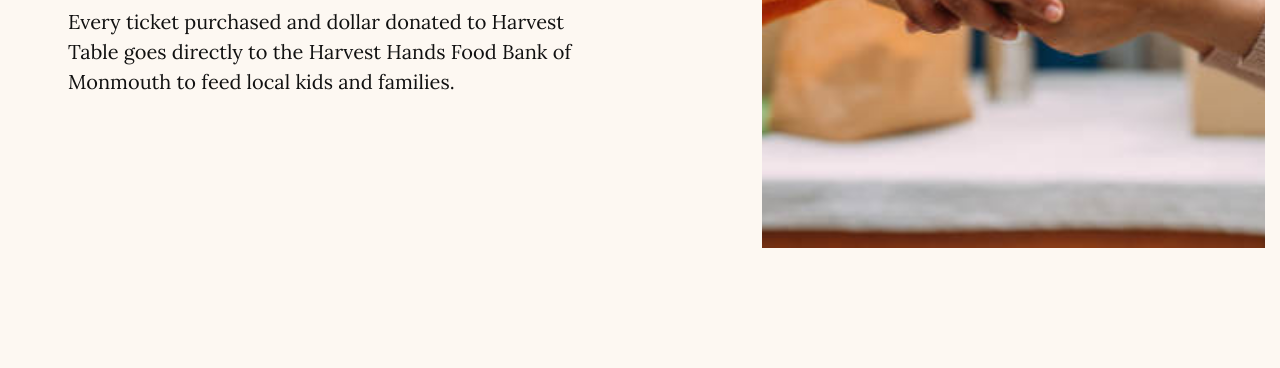
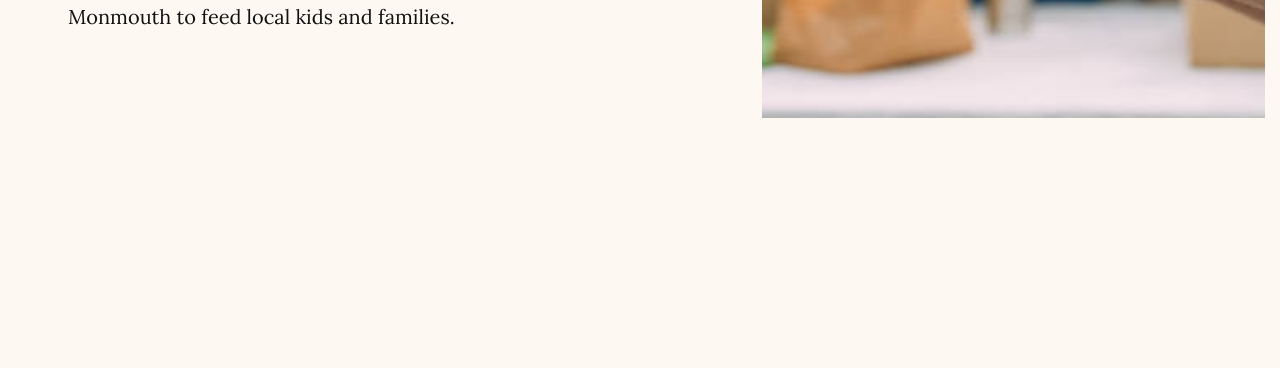
Before and after one commit to DylnRth/DRoth_Thanksgiving, a plain HTML site: page index.html in a window 1280 px wide. Shown: the part 432-800 px from the top of the page. Drawn offline with nearby package versions, Linux system fonts and the light colour scheme.

Commit message:
img size?

```diff
--- a/style.css
+++ b/style.css
@@ -7,7 +7,7 @@ body {
 
 .event-banner {
   background-color: #fdf8f2;
-  min-height: 85vh;
+  min-height: 65vh;
   display: flex;
 }
 
@@ -21,11 +21,11 @@ body {
 }
 
 .event-details {
-  flex: 1 1 58%;
+  flex: 1 1 65%;
   display: flex;
   flex-direction: column;
   justify-content: center;
-  padding: 4rem 3rem 4rem 4.25rem;
+  padding: 3rem 3rem 3rem 4.25rem;
 }
 
 .event-details h1 {
@@ -58,8 +58,8 @@ body {
 }
 
 .event-photo-wrapper {
-  flex: 1 1 42%;
-  min-height: 450px;
+  flex: 1 1 35%;
+  max-height: 550px;
 }
 
 .event-photo {
```
